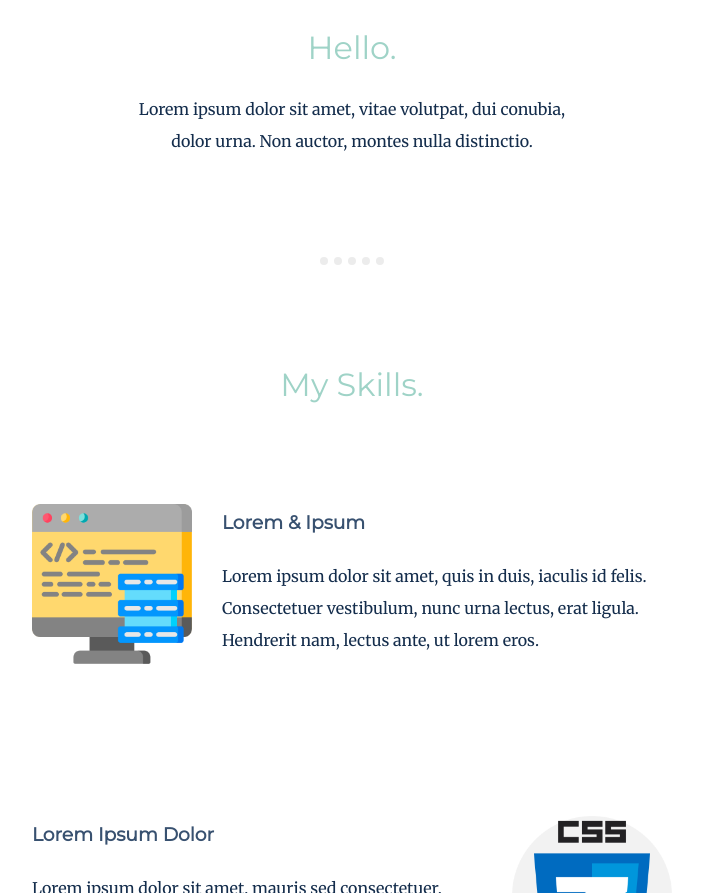
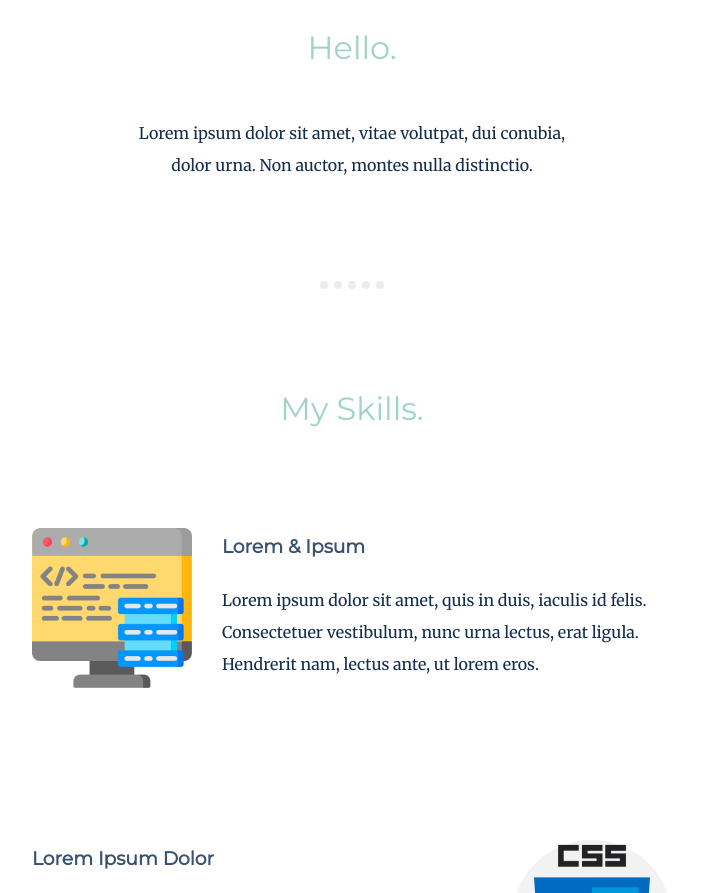
Before and after one commit to cqaxo/css-portfolio-page, a plain HTML site: page index.html in a window 1280 px wide. Shown: the part 1016-1909 px from the top of the page, without its empty margins (288-990 px from the left). Drawn offline with Linux system fonts and the light colour scheme.

Commit message:
Update styles.css

```diff
--- a/css/styles.css
+++ b/css/styles.css
@@ -44,7 +44,7 @@ p {
 
 .profile-info {
   width: 35%;
-  margin: auto;
+  margin: 50px auto 0 auto;
   line-height: 2;
 }
 
```
